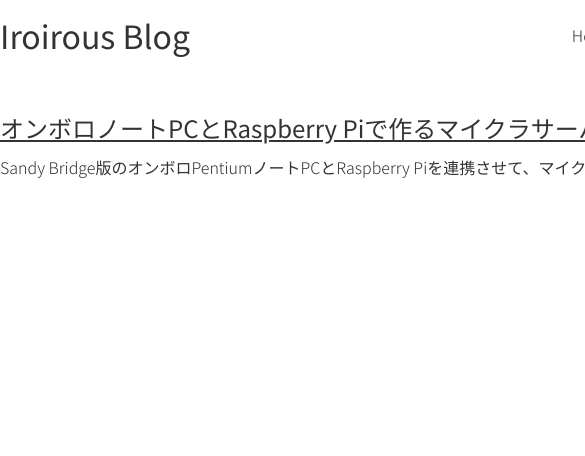
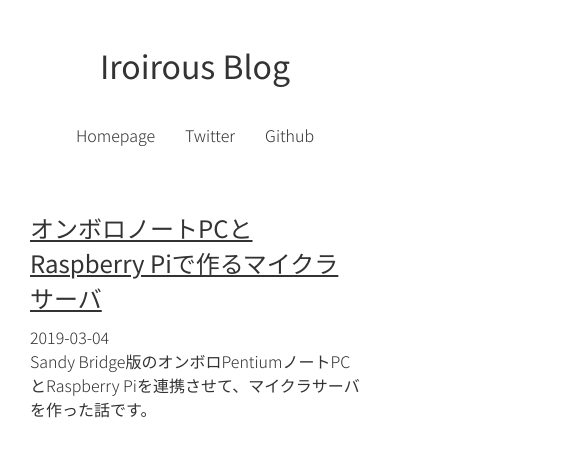
Before and after one commit to iroirous/blog, a React (Create React App) app: page / in a window 390 px wide. Shown: the top 456 px of the page, 585 px wide, since content can reach past the window. Built offline with nearby package versions, Linux system fonts and the light colour scheme.

Commit message:
CSSを調整し、faviconを設定した。

```diff
--- a/src/App.css
+++ b/src/App.css
@@ -1,15 +1,51 @@
+@media screen and (max-width: 900px){
+  header{
+    display: auto;
+  }
+
+  header h1{
+    display: block;
+    text-align: center;
+  }
+
+  header ul{
+    text-align: center;
+  }
+
+  header li a{
+    padding:0 15px;
+  }
+
+  .articleHeader h1{
+    font-size: 2em;
+  }
+}
+
+@media screen and (min-width: 900px){
+  header{
+    display: flex;
+    height: 70px;
+  }
+
+  header h1{
+    flex-grow: 1;
+  }
+
+  header li a{
+    padding: 0 30px;
+  }
+
+  .articleHeader h1{
+    font-size: 3em;
+  }
+}
+
 .App {
-  width: 900px;
+  max-width: 900px;
   margin: 0 auto;
 }
 
-header{
-  display: flex;
-  height: 70px;
-}
-
 header h1{
-  flex-grow: 1;
   margin: 0;
   line-height: 70px;
 }
@@ -35,7 +71,6 @@
 }
 
 header ul a{
-  padding: 0 30px;
   color: black;
   text-decoration: none;
   display: block;
@@ -53,6 +88,10 @@
 /****************************
        ArticleList
 ****************************/
+.ArticleList{
+  padding: 30px;
+}
+
 .ArticleList a{
   color: #333;
   text-decoration: none;
@@ -82,7 +121,6 @@
 }
 
 .articleHeader h1{
-  font-size: 3em;
   margin-bottom: 0;
 }
 
--- a/src/index.css
+++ b/src/index.css
@@ -11,6 +11,7 @@
 
 article{
   margin-bottom: 30px;
+  padding: 30px;
 }
 
 article a{
```
Also changed, not shown: 1 other file (tests, documents, lock files or other folders).
